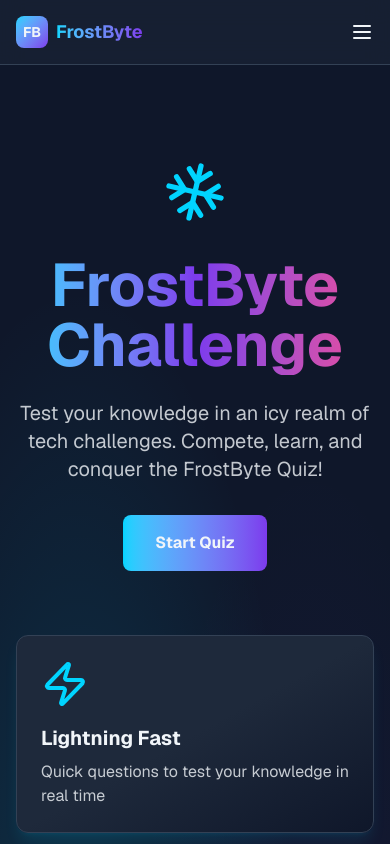
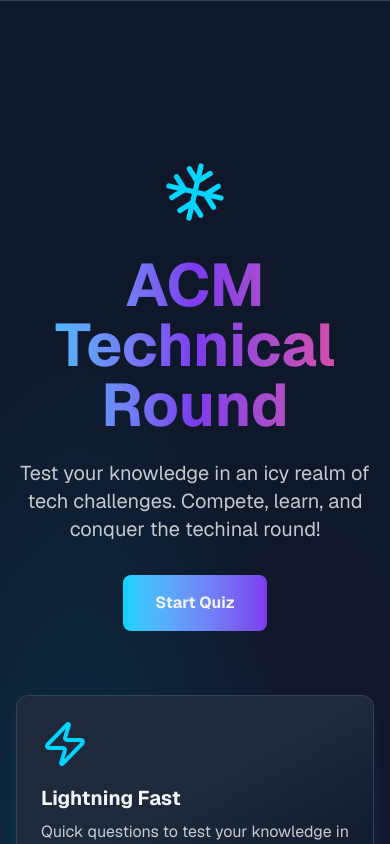
Before and after one commit to AnshuNegi122/quiz-app, a Next.js app: page / in a window 390 px wide. Shown: the top 844 px of the page. Built offline with nearby package versions, Linux system fonts and the light colour scheme.

Commit message:
navbar removed

```diff
--- a/app/layout.tsx
+++ b/app/layout.tsx
@@ -7,8 +7,8 @@ const geist = Geist({ subsets: ["latin"] });
 const geistMono = Geist_Mono({ subsets: ["latin"] });
 
 export const metadata: Metadata = {
-  title: "FrostByte - ACM Quiz Challenge",
-  description: "Test your knowledge with FrostByte, the ultimate quiz experience",
+  title: "ACM Tcehinal Round",
+  description: "Test your knowledge with ACM Tcehinal Round, the ultimate quiz experience",
     generator: 'v0.app'
 };
 
--- a/app/page.tsx
+++ b/app/page.tsx
@@ -47,10 +47,10 @@ export default function Home() {
               <Snowflake className="w-16 h-16 text-primary" />
             </motion.div>
             <h1 className="text-6xl md:text-7xl font-bold mb-6 bg-gradient-to-r from-primary via-secondary to-accent bg-clip-text text-transparent">
-              FrostByte Challenge
+              ACM Technical Round
             </h1>
             <p className="text-xl md:text-2xl text-foreground/80 max-w-3xl mx-auto mb-8">
-              Test your knowledge in an icy realm of tech challenges. Compete, learn, and conquer the FrostByte Quiz!
+              Test your knowledge in an icy realm of tech challenges. Compete, learn, and conquer the techinal round!
             </p>
             <Link
               href="/start"
--- a/components/navbar.tsx
+++ b/components/navbar.tsx
@@ -10,49 +10,7 @@ export default function Navbar() {
   return (
     <nav className="fixed top-0 w-full z-50 backdrop-blur-md bg-surface/50 border-b border-border">
       <div className="max-w-7xl mx-auto px-4 sm:px-6 lg:px-8">
-        <div className="flex justify-between items-center h-16">
-          <Link href="/" className="flex items-center gap-2 group">
-            <div className="w-8 h-8 rounded-lg bg-gradient-to-br from-primary to-secondary flex items-center justify-center">
-              <span className="text-foreground font-bold text-sm">FB</span>
-            </div>
-            <span className="font-bold text-lg bg-gradient-to-r from-primary to-secondary bg-clip-text text-transparent">
-              FrostByte
-            </span>
-          </Link>
 
-          {/* <div className="hidden md:flex items-center gap-8">
-            <Link href="/" className="text-foreground/80 hover:text-primary transition-colors">
-              Home
-            </Link>
-            <Link href="/start" className="text-foreground/80 hover:text-primary transition-colors">
-              Quiz
-            </Link>
-            <Link href="/admin/login" className="text-foreground/80 hover:text-primary transition-colors">
-              Admin
-            </Link>
-          </div> */}
-
-          <button
-            className="md:hidden"
-            onClick={() => setIsOpen(!isOpen)}
-          >
-            {isOpen ? <X size={24} /> : <Menu size={24} />}
-          </button>
-        </div>
-
-        {isOpen && (
-          <div className="md:hidden pb-4 space-y-2">
-            <Link href="/" className="block text-foreground/80 hover:text-primary transition-colors py-2">
-              Home
-            </Link>
-            <Link href="/start" className="block text-foreground/80 hover:text-primary transition-colors py-2">
-              Quiz
-            </Link>
-            <Link href="/admin/login" className="block text-foreground/80 hover:text-primary transition-colors py-2">
-              Admin
-            </Link>
-          </div>
-        )}
       </div>
     </nav>
   );
```
